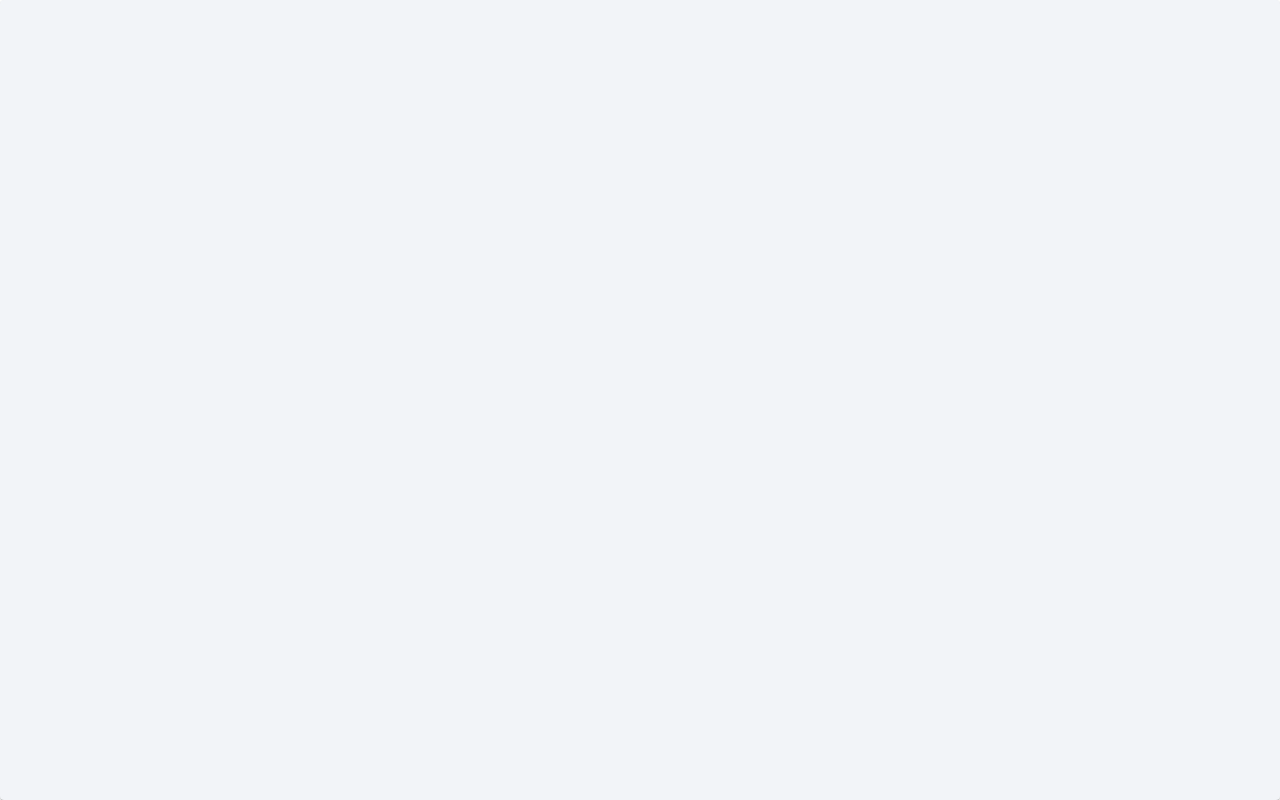
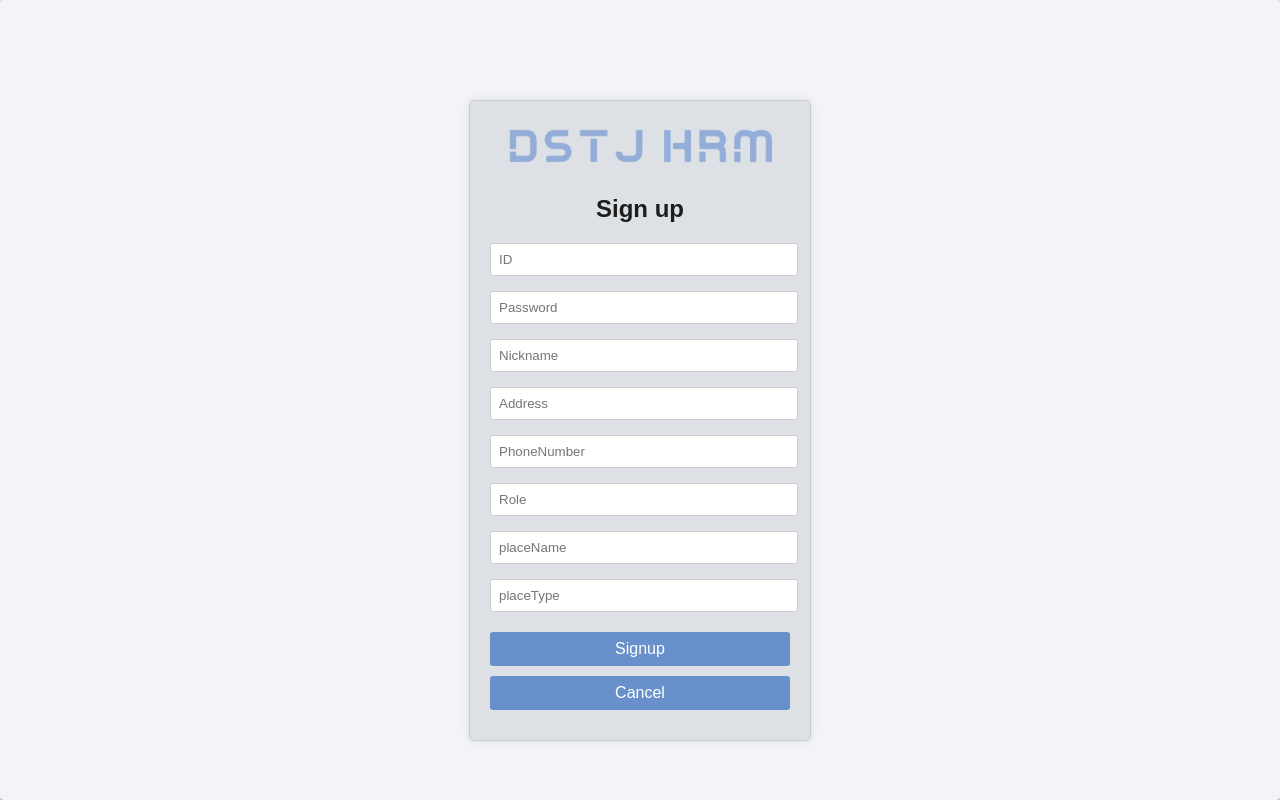
Before and after one commit to Modem924/frontend, a React (Create React App) app in the folder frontend/: page /signupscreen in a window 1280 px wide. Before the commit this address had no page. Built offline with nearby package versions, Linux system fonts and the light colour scheme.

Commit message:
회원가입+ 로그인(토큰 관리) + 로그아웃 부분

```diff
--- a/frontend/src/App.js
+++ b/frontend/src/App.js
@@ -1,6 +1,6 @@
-import './App.css';
-import React from 'react';
-import { BrowserRouter, Route, Routes } from 'react-router-dom';
+import "./App.css";
+import React, { useState } from "react";
+import { BrowserRouter, Route, Routes } from "react-router-dom";
 // import { SnackbarProvider } from 'notistack';
 import {
   AppPaperScreen,
@@ -8,19 +8,25 @@ import {
   MasterScreen,
   SigninScreen,
   Attendance,
-  ServiceScreen
-} from './components';
+  ServiceScreen,
+  SignupScreen,
+  Logout,
+} from "./components";
 
 const App = () => {
+  const [token, setToken] = useState(localStorage.getItem("token"));
+
   return (
     <BrowserRouter>
       <AppPaperScreen>
         <Routes>
-          <Route path="/" element={<LoginScreen />} />
+          <Route path="/" element={<LoginScreen setToken={setToken} />} />
           <Route path="/master" element={<MasterScreen />} />
           <Route path="/signin" element={<SigninScreen />} />
           <Route path="/attendance" element={<Attendance />} />
           <Route path="/service" element={<ServiceScreen />} />
+          <Route path="/signupscreen" element={<SignupScreen />} />
+          <Route path="/logout" element={<Logout setToken={setToken} />} />
         </Routes>
       </AppPaperScreen>
     </BrowserRouter>
--- a/frontend/src/components/LoginScreen.js
+++ b/frontend/src/components/LoginScreen.js
@@ -1,148 +1,159 @@
-import React, { useState } from 'react';
-import { useNavigate } from 'react-router-dom';
-import { login } from './api';
+import React, { useState } from "react";
+import { useNavigate } from "react-router-dom";
+import { login } from "./api";
 
-const LoginScreen = () => {
-  const [id, setId] = useState('');
-  const [password, setPassword] = useState('');
+const LoginScreen = ({ setToken }) => {
+  const [id, setId] = useState("");
+  const [password, setPassword] = useState("");
+  const [error, setError] = useState(""); // 오류 상태 추가
   const navigate = useNavigate();
 
   const handleLogin = async (e) => {
     e.preventDefault(); //기본 폼 제출 동작 막기
     try {
-      console.log('Sending login request...');
-      console.log(id, password)
-      const data = await login(id,password);
+      console.log("Sending login request...");
+      console.log(id, password);
+      const data = await login(id, password);
       console.log(data);
       const { accessToken } = data;
       //로컬에 토큰 저장
-      localStorage.setItem('jwtToken', accessToken);
+      localStorage.setItem("jwtToken", accessToken);
       //애플리케이션에서 관리용 토큰
       setToken(data.accessToken);
-      setError('');
-      navigate('/master');
+      setError("");
+
+      if (accessToken) {
+        alert("Login successful");
+        navigate("/master");
+      } else {
+        alert("Invalid email or password");
+      }
     } catch (err) {
-      setError('error, please try again.');
+      setError("error, please try again.");
     }
-
-
   }; //handleLogin
 
   const styles = {
     body: {
-      backgroundColor: '#DDE1E6',
+      backgroundColor: "#DDE1E6",
       margin: 0,
-      fontFamily: 'Arial, sans-serif',
+      fontFamily: "Arial, sans-serif",
     },
     loginContainer: {
-      width: '300px',
-      margin: '100px auto',
-      padding: '20px',
-      border: '1px solid #ccc',
-      borderRadius: '5px',
-      boxShadow: '0 0 10px rgba(0, 0, 0, 0.1)',
-      backgroundColor: '#DDE1E6',
-      textAlign: 'center',
+      width: "300px",
+      margin: "100px auto",
+      padding: "20px",
+      border: "1px solid #ccc",
+      borderRadius: "5px",
+      boxShadow: "0 0 10px rgba(0, 0, 0, 0.1)",
+      backgroundColor: "#DDE1E6",
+      textAlign: "center",
     },
     logo: {
-      width: '200px',
-      marginBottom: '20px',
+      width: "200px",
+      marginBottom: "20px",
     },
     heading: {
-      textAlign: 'center',
-      marginBottom: '20px',
+      textAlign: "center",
+      marginBottom: "20px",
     },
     inputGroup: {
-      marginBottom: '15px',
+      marginBottom: "15px",
     },
     input: {
-      width: 'calc(100% - 10px)',
-      padding: '8px',
-      border: '1px solid #ccc',
-      borderRadius: '3px',
+      width: "calc(100% - 10px)",
+      padding: "8px",
+      border: "1px solid #ccc",
+      borderRadius: "3px",
     },
     buttonGroup: {
-      marginTop: '20px',
+      marginTop: "20px",
     },
     button: {
-      width: '100%',
-      padding: '8px',
-      border: 'none',
-      borderRadius: '3px',
-      backgroundColor: '#6890cb',
-      color: '#fff',
-      fontSize: '16px',
-      cursor: 'pointer',
-      marginBottom: '10px',
+      width: "100%",
+      padding: "8px",
+      border: "none",
+      borderRadius: "3px",
+      backgroundColor: "#6890cb",
+      color: "#fff",
+      fontSize: "16px",
+      cursor: "pointer",
+      marginBottom: "10px",
     },
     buttonHover: {
-      backgroundColor: '#697077',
+      backgroundColor: "#697077",
     },
   };
 
   return React.createElement(
-    'div',
+    "div",
     { style: styles.loginContainer },
-    React.createElement('img', {
+    React.createElement("img", {
       src: `${process.env.PUBLIC_URL}/DSTJ_logo.png`,
-      alt: 'Logo',
+      alt: "Logo",
       style: styles.logo,
     }),
-    React.createElement('h2', { style: styles.heading }, 'Login'),
+    React.createElement("h2", { style: styles.heading }, "Login"),
     React.createElement(
-      'form',
+      "form",
       null,
       React.createElement(
-        'div',
+        "div",
         { style: styles.inputGroup },
-        React.createElement('input', {
-          type: 'text',
+        React.createElement("input", {
+          type: "text",
           value: id,
           onChange: (e) => setId(e.target.value),
-          id: 'username',
-          name: 'username',
-          placeholder: 'ID',
+          id: "username",
+          name: "username",
+          placeholder: "ID",
           required: true,
           style: styles.input,
         })
       ),
       React.createElement(
-        'div',
+        "div",
         { style: styles.inputGroup },
-        React.createElement('input', {
-          type: 'password',
+        React.createElement("input", {
+          type: "password",
           value: password,
           onChange: (e) => setPassword(e.target.value),
-          id: 'password',
-          name: 'password',
-          placeholder: 'password',
+          id: "password",
+          name: "password",
+          placeholder: "password",
           required: true,
           style: styles.input,
         })
       ),
       React.createElement(
-        'div',
+        "div",
         { style: styles.buttonGroup },
         React.createElement(
-          'button',
+          "button",
           {
             onClick: handleLogin,
             style: styles.button,
-            onMouseOver: (e) => e.target.style.backgroundColor = styles.buttonHover.backgroundColor,
-            onMouseOut: (e) => e.target.style.backgroundColor = styles.button.backgroundColor,
+            onMouseOver: (e) =>
+              (e.target.style.backgroundColor =
+                styles.buttonHover.backgroundColor),
+            onMouseOut: (e) =>
+              (e.target.style.backgroundColor = styles.button.backgroundColor),
           },
-          'Login'
+          "Login"
         ),
         React.createElement(
-          'button',
+          "button",
           {
-            type: 'submit',
+            type: "submit",
             style: styles.button,
-            onClick: () => navigate('/signin'),
-            onMouseOver: (e) => e.target.style.backgroundColor = styles.buttonHover.backgroundColor,
-            onMouseOut: (e) => e.target.style.backgroundColor = styles.button.backgroundColor,
+            onClick: () => navigate("/signupscreen"),
+            onMouseOver: (e) =>
+              (e.target.style.backgroundColor =
+                styles.buttonHover.backgroundColor),
+            onMouseOut: (e) =>
+              (e.target.style.backgroundColor = styles.button.backgroundColor),
           },
-          'Signup'
+          "Signup"
         )
       )
     )
--- /dev/null
+++ b/frontend/src/components/SignupScreen.css
@@ -0,0 +1,64 @@
+/* Signup.css */
+body {
+    background-color: #DDE1E6;
+    margin: 0;
+    font-family: Arial, sans-serif;
+}
+
+.signup-container {
+    width: 300px;
+    margin: 100px auto;
+    padding: 20px;
+    border: 1px solid #ccc;
+    border-radius: 5px;
+    box-shadow: 0 0 10px rgba(0, 0, 0, 0.1);
+    background-color: #DDE1E6;
+    text-align: center;
+}
+
+.logo {
+    width: calc(100% - 20px);
+    margin-bottom: "20px";
+}
+
+.signup-container h2 {
+    text-align: center;
+    margin-bottom: 20px;
+}
+
+.input-group {
+    margin-bottom: 15px;
+}
+
+.input-group label {
+    display: block;
+    margin-bottom: 5px;
+    font-weight: bold;
+}
+
+.input-group input {
+    width: calc(100% - 10px);
+    padding: 8px;
+    border: 1px solid #ccc;
+    border-radius: 3px;
+}
+
+.button-group {
+    margin-top: 20px;
+}
+
+button {
+    width: 100%;
+    padding: 8px;
+    border: none;
+    border-radius: 3px;
+    background-color: #6890cb;
+    color: #fff;
+    font-size: 16px;
+    cursor: pointer;
+    margin-bottom: 10px;
+}
+
+button:hover {
+    background-color: #697077;
+}
--- /dev/null
+++ b/frontend/src/components/SignupScreen.jsx
@@ -0,0 +1,134 @@
+// Signup.js
+import "./SignupScreen.css";
+import React, { useState } from "react";
+import { useNavigate } from "react-router-dom";
+import { signup } from "./api";
+
+const SignupScreen = () => {
+  const [id, setId] = useState("");
+  const [password, setPassword] = useState("");
+  //(username, password, userNickname, userAddress,userPhoneNumber,profileImg,userRole,placeName,placeType )
+  const [userNickname, setuserNickname] = useState("");
+  const [userAddress, setuserAddress] = useState("");
+  const [userPhoneNumber, setuserPhoneNumber] = useState("");
+  const profileImg = "";
+  const [userRole, setuserRole] = useState("");
+  const [placeName, setplaceName] = useState("");
+  const [placeType, setplaceType] = useState("");
+
+  const navigate = useNavigate();
+  //(username, password, userNickname, userAddress,userPhoneNumber,profileImg,userRole,placeName,placeType )
+  const handleSignup = async (e) => {
+    e.preventDefault(); //기본 폼 제출 동작 막기
+    try {
+      console.log("Sending login request...");
+      console.log(id, password);
+      const data = await signup(
+        id,
+        password,
+        userNickname,
+        userAddress,
+        userPhoneNumber,
+        profileImg,
+        userRole,
+        placeName,
+        placeType
+      );
+      console.log(data);
+
+      //setError('');
+      alert("등록 완료 ");
+      navigate("/");
+    } catch (err) {
+      // setError("error, please try again.");
+    }
+  }; //handleSignup
+
+  return (
+    <div className="signup-container">
+      <img
+        src={`${process.env.PUBLIC_URL}/DSTJ_logo.png`}
+        alt="Logo"
+        className="logo"
+      />
+      <h2>Sign up</h2>
+      <form>
+        <div className="input-group">
+          {/*<label htmlFor="username">Username</label>*/}
+          <input
+            type="text"
+            value={id}
+            onChange={(e) => setId(e.target.value)}
+            placeholder="ID"
+          />
+        </div>
+        <div className="input-group">
+          {/*<label htmlFor="password">Password</label>*/}
+          <input
+            type="password" //화면에 표시되지 않음
+            value={password} //입력 필드의 현재 상태를 컴포넌트의 상태와 동기화함
+            onChange={(e) => setPassword(e.target.value)} //이벤트 핸들러, e : 객체, setPassword함수를 호출
+            placeholder="Password" //회색 텍스트가 표시
+          />
+        </div>
+        <div className="input-group">
+          <input
+            type="text"
+            value={userNickname}
+            onChange={(e) => setuserNickname(e.target.value)}
+            placeholder="Nickname"
+          />
+        </div>
+        {/* userAddress,userPhoneNumber,profileImg,userRole,placeName,placeType */}
+        <div className="input-group">
+          <input
+            type="text"
+            value={userAddress}
+            onChange={(e) => setuserAddress(e.target.value)}
+            placeholder="Address"
+          />
+        </div>
+        <div className="input-group">
+          <input
+            type="text"
+            value={userPhoneNumber}
+            onChange={(e) => setuserPhoneNumber(e.target.value)}
+            placeholder="PhoneNumber"
+          />
+        </div>
+        <div className="input-group">
+          <input
+            type="text"
+            value={userRole}
+            onChange={(e) => setuserRole(e.target.value)}
+            placeholder="Role"
+          />
+        </div>
+        {/*placeName,placeType*/}
+        <div className="input-group">
+          <input
+            type="text"
+            value={placeName}
+            onChange={(e) => setplaceName(e.target.value)}
+            placeholder="placeName"
+          />
+        </div>
+        <div className="input-group">
+          <input
+            type="text"
+            value={placeType}
+            onChange={(e) => setplaceType(e.target.value)}
+            placeholder="placeType"
+          />
+        </div>
+
+        <div className="button-group">
+          <button onClick={handleSignup}>Signup</button>
+          <button type="submit">Cancel</button>
+        </div>
+      </form>
+    </div>
+  );
+};
+
+export default SignupScreen;
```
Also changed, not shown: frontend/src/components/Logout.jsx (added, +17 -0 lines), frontend/src/components/NavigationBar.js (+24 -20 lines), frontend/src/components/api.jsx (+34 -6 lines), frontend/src/components/axiosConfig.jsx (+12 -13 lines), frontend/src/components/index.js (+12 -8 lines).
